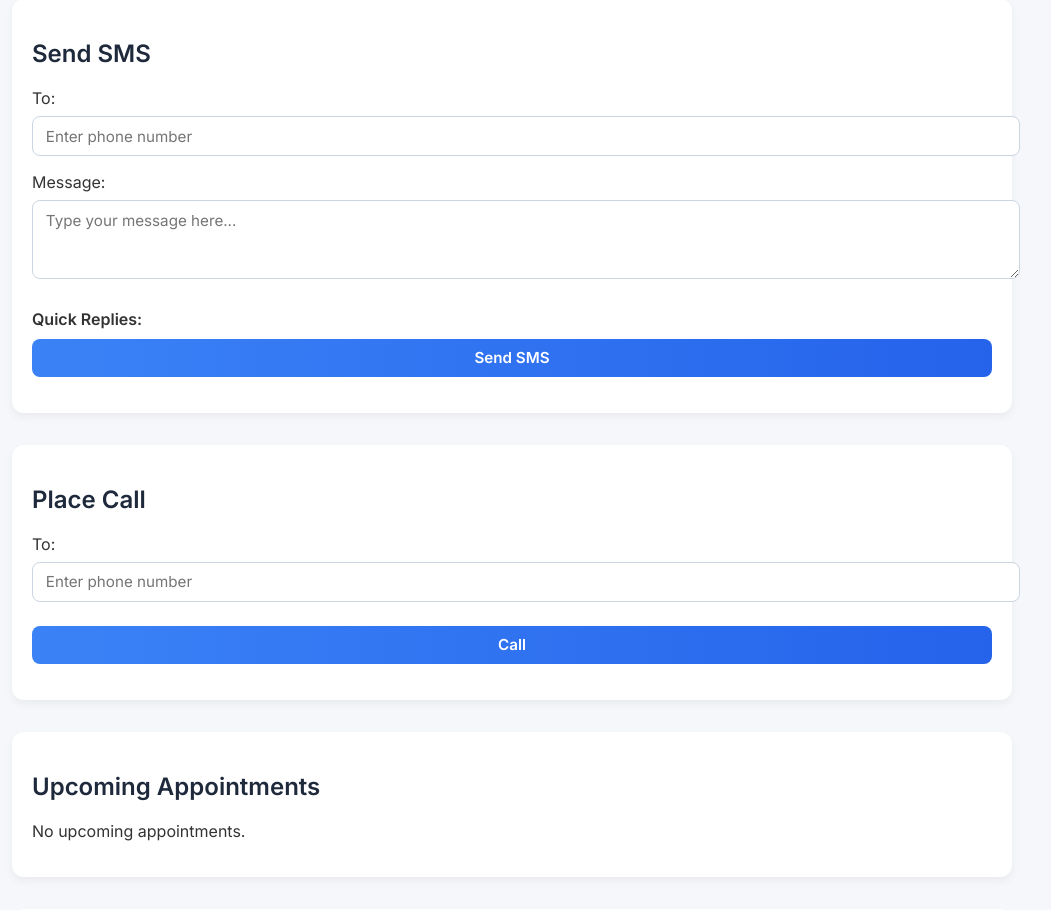
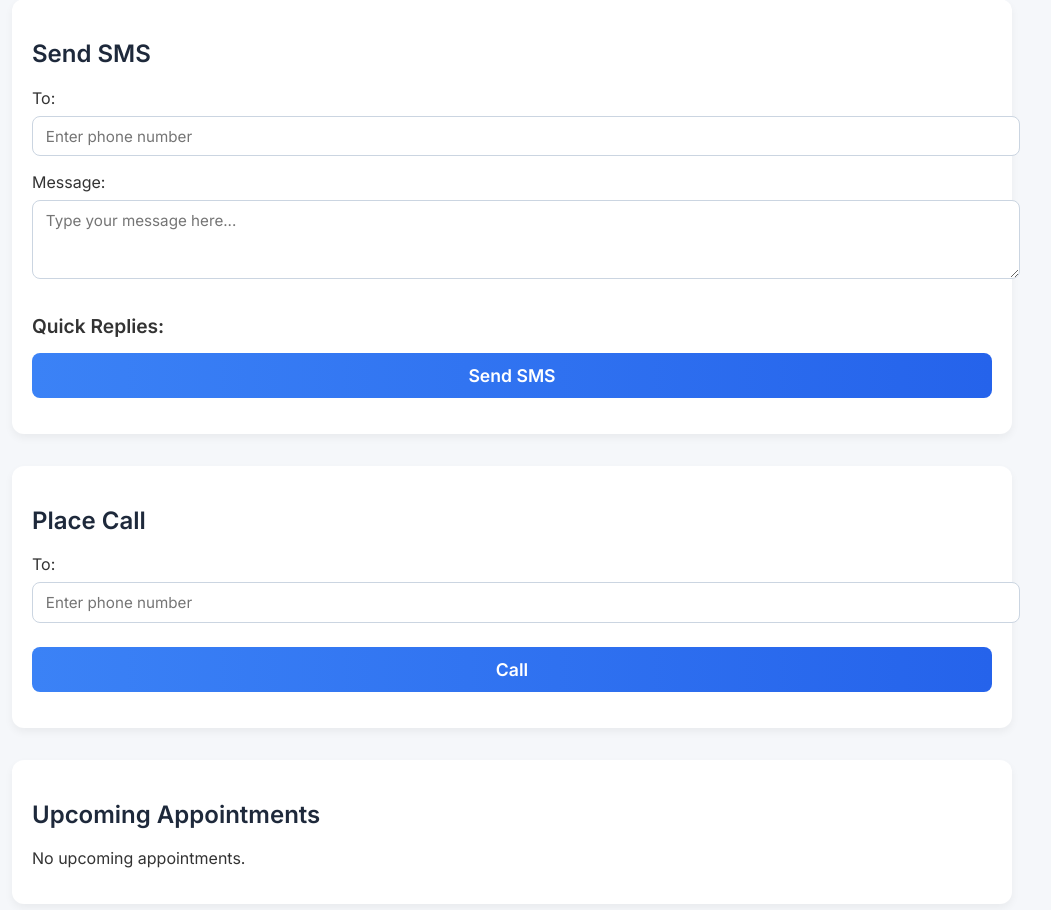
Before and after one commit to ConnorV2006/AI-Receptionist-Enchanced, a Flask app: template templates/clinic_dashboard.html in a window 1280 px wide. Shown: the part 154-1064 px from the top of the page, without its empty margins (128-1179 px from the left). Run offline with Flask 3, Linux system fonts and the light colour scheme; the template is opened without the code that fills it, so the values that code supplies are empty.

Commit message:
Update clinic_dashboard.html

```diff
--- a/templates/clinic_dashboard.html
+++ b/templates/clinic_dashboard.html
@@ -18,18 +18,27 @@
       </div>
 
       <!-- Quick Replies -->
-      <div style="margin-top: 10px;">
-        <strong>Quick Replies:</strong><br>
+      <div style="margin-top: 15px;">
+        <strong style="font-size: 1.2em;">Quick Replies:</strong><br>
         {% for r in replies %}
           <button type="button"
                   title="{{ r.body }}"
-                  onclick="insertQuickReply('{{ r.body | e }}')">
+                  onclick="insertQuickReply('{{ r.body | e }}')"
+                  style="display: inline-block;
+                         margin: 5px;
+                         padding: 12px 18px;
+                         font-size: 1.1em;
+                         font-weight: bold;
+                         background-color: #f0f0f0;
+                         border: 2px solid #ccc;
+                         border-radius: 8px;
+                         cursor: pointer;">
             {{ r.title }}
           </button>
         {% endfor %}
       </div>
 
-      <button type="submit" style="margin-top: 10px;">Send SMS</button>
+      <button type="submit" style="margin-top: 15px; padding: 12px 18px; font-size: 1.1em;">Send SMS</button>
     </form>
   </div>
 
@@ -41,7 +50,7 @@
         <label>To:</label>
         <input type="text" name="to" placeholder="Enter phone number" required>
       </div>
-      <button type="submit">Call</button>
+      <button type="submit" style="padding: 12px 18px; font-size: 1.1em;">Call</button>
     </form>
   </div>
 
```
